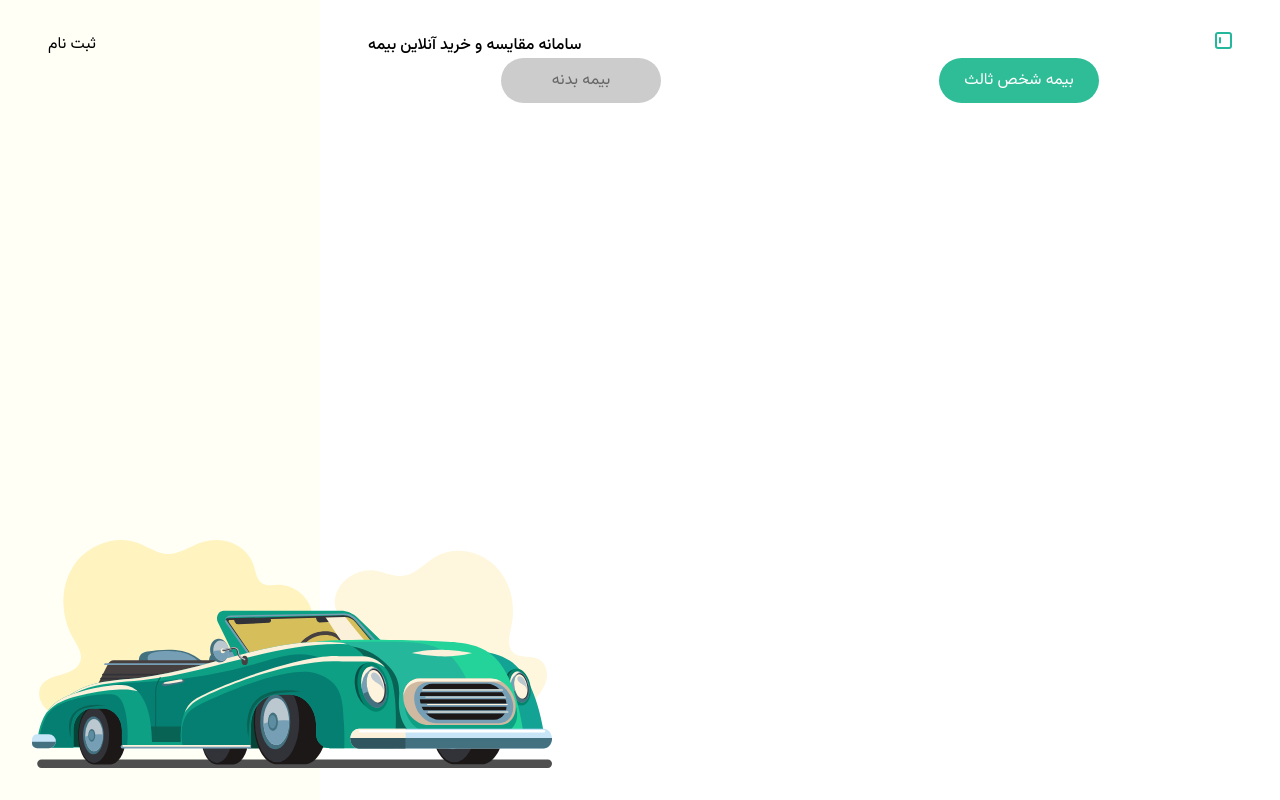
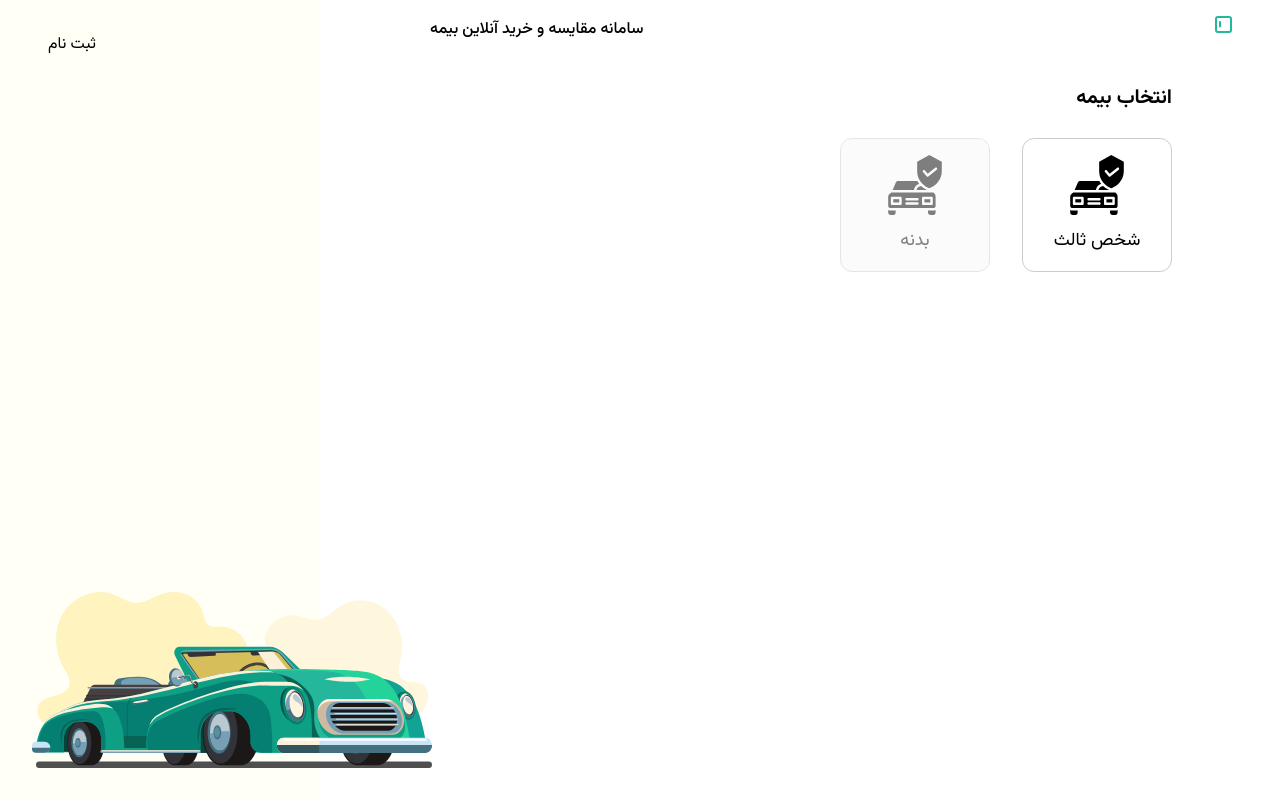
Before and after one commit to Saamiraa/azki, a React (Vite) app: page /insurance in a window 1280 px wide. Built offline with nearby package versions, Linux system fonts and the light colour scheme.

Commit message:
fix styles

```diff
--- /dev/null
+++ b/src/components/InsuranceButton/index.tsx
@@ -0,0 +1,20 @@
+import React from 'react'
+
+import styles from './style.module.scss'
+import { InsuranceButtonProps } from './types';
+
+const InsuranceButton: React.FC<InsuranceButtonProps> = ({ type, text, disabled, onClick, icon, alt }) => {
+  return (
+    <button
+      type={type}
+      className={`${styles.submitButton} ${disabled ? styles.disabled : ""}`}
+      disabled={disabled}
+      onClick={onClick}
+    >
+      <img src={icon} alt={alt} className={styles.image}/>
+      <span className={styles.title}>{text}</span>
+    </button>
+  )
+}
+
+export default InsuranceButton;
--- /dev/null
+++ b/src/components/InsuranceButton/style.module.scss
@@ -0,0 +1,29 @@
+.submitButton {
+  outline: none;
+  border: 0.02px solid #cccccc;
+  border-radius: 12px;
+  padding: 16px;
+  display: flex;
+  flex-direction: column;
+  gap: 12px;
+  justify-content: center;
+  align-items: center;
+  width: 150px;
+  background-color: #fff;
+  cursor: pointer;
+}
+
+.image {
+  width: 60px;
+}
+
+.title {
+  font-size: 18px;
+  font-family: 'Vazir';
+  color: rgb(1, 1, 1);
+}
+
+.submitButton:disabled {
+  background-color: #faf9f9;
+  opacity: 0.5;
+}
--- /dev/null
+++ b/src/components/InsuranceButton/types.ts
@@ -0,0 +1,8 @@
+export interface InsuranceButtonProps {
+  type?: "button" | "submit" | "reset";
+  text: string;
+  disabled?: boolean;
+  onClick?: () => void;
+  icon?: string;
+  alt?: string;
+}
--- a/src/components/formController/style.module.scss
+++ b/src/components/formController/style.module.scss
@@ -6,7 +6,7 @@
 .forms {
   display: flex;
   flex-direction: column;
-  gap: 1rem;
+  gap: 12px;
 }
 
 .namesInfo {
@@ -15,7 +15,7 @@
 }
 
 .button {
-  padding-top: 2rem;
+  padding-top: 18px;
   display: flex;
   flex-direction: column;
   align-self: flex-end;
--- a/src/pages/Insurance/index.tsx
+++ b/src/pages/Insurance/index.tsx
@@ -1,9 +1,11 @@
 import React from "react"
 import { useNavigate } from "react-router-dom"
 
-import Button from "../../shared-components/button"
+import styles from './style.module.scss'
+import ContentWrapper from "../../shared-components/contentWrapper"
+import InsuranceButton from "../../components/InsuranceButton"
 
-import styles from './style.module.scss'
+import insuranceLogo from '../../assets/icons/insurance.svg'
 
 const Insurance: React.FC = () => {
 
@@ -13,12 +15,26 @@ const Insurance: React.FC = () => {
     navigate('/vehicles')
   }
 
-
   return (
-    <div className={styles.buttonContainer}>
-      <Button type="button" text="بیمه شخص ثالث" onClick={handleInsuranceNavigation} />
-      <Button type="button" text="بیمه بدنه" disabled={true} />
-    </div>
+    <ContentWrapper title="انتخاب بیمه">
+      <div className={styles.buttons}>
+        <InsuranceButton
+          type="button"
+          text="شخص ثالث"
+          disabled={false}
+          icon={insuranceLogo}
+          alt="لوگوی شخص ثالث"
+          onClick={handleInsuranceNavigation}
+        />
+        <InsuranceButton
+          type="button"
+          text="بدنه"
+          disabled={true}
+          icon={insuranceLogo}
+          alt="لوگوی بیمه بدنه"
+        />
+      </div>
+    </ContentWrapper>
   )
 
 }
--- a/src/pages/Insurance/style.module.scss
+++ b/src/pages/Insurance/style.module.scss
@@ -2,3 +2,8 @@
   display: flex;
   gap: 12px;
 }
+
+.buttons {
+  display: flex;
+  gap: 32px;
+}
--- a/src/shared-components/contentWrapper/style.module.scss
+++ b/src/shared-components/contentWrapper/style.module.scss
@@ -1,18 +1,24 @@
 .contentWrapper {
-  margin-top: 60px;
+  margin-top: 40px;
   padding-right: 60px;
   width: 100%;
   max-width: 500px;
-  min-width: 500px
+  min-width: 500px;
+  display: flex;
+  flex-direction: column;
+  justify-content: center;
+  align-items: center;
+  padding-left: 100px;
 }
 
 .title {
-  font-size: 24px;
-  margin: 0 0 15px;
+  font-size: 20px;
   text-align: right;
   font-weight: 700;
+  width: 100%;
 }
 
 .contentArea {
   padding-top: 24px;
+  width: 100%;
 }
--- a/src/shared-components/layout/components/header/style.module.scss
+++ b/src/shared-components/layout/components/header/style.module.scss
@@ -5,7 +5,7 @@
 }
 
 .headerTitle {
-  padding-right: 32px;
+  padding-left: 62px;
 }
 
 .headerTitle h1 {
--- a/src/shared-components/layout/components/rightPanel/style.module.scss
+++ b/src/shared-components/layout/components/rightPanel/style.module.scss
@@ -7,7 +7,7 @@
 
 .mainContent {
   flex: 1;
-  padding: 2rem 3rem 0 3rem;
+  padding: 1rem 3rem 0 3rem;
   display: flex;
   flex-direction: column;
 }
--- a/src/shared-components/layout/style.module.scss
+++ b/src/shared-components/layout/style.module.scss
@@ -14,8 +14,8 @@
 }
 
 .image {
-  width: 580px;
-  max-width: 520px;
+  width: 400px;
+  max-width: 400px;
   min-width: 400px;
   position: absolute;
   left: 2rem;
```
